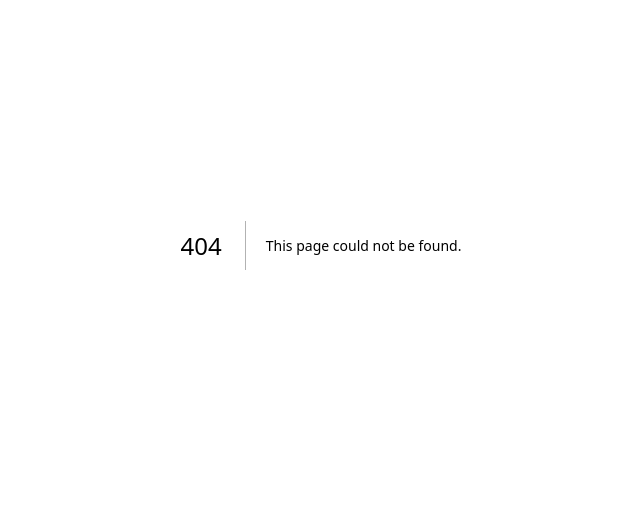
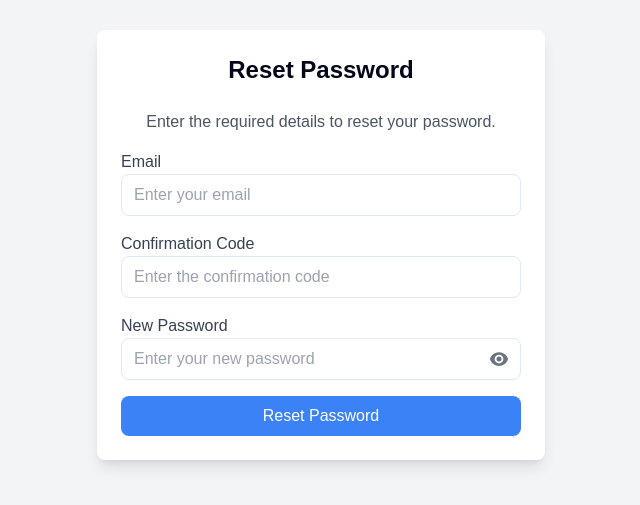
Before and after one commit to rahuljha-07/ENPM-613-FE, a Next.js app: page /auth/reset-password in a window 1280 px wide. Before the commit this address had no page. Shown: the part 155-660 px from the top of the page, without its empty margins (319-959 px from the left). Built offline with nearby package versions, Linux system fonts and the light colour scheme.

Commit message:
Auth for sign-in sign-up logout implemented

```diff
--- a/app/auth/forgot-password/page.tsx
+++ b/app/auth/forgot-password/page.tsx
@@ -1,6 +1,7 @@
 "use client";
 
 import React, { useState } from 'react';
+import { useRouter } from 'next/navigation';
 import { ToastContainer, toast } from 'react-toastify';
 import 'react-toastify/dist/ReactToastify.css';
 
@@ -9,6 +10,7 @@ const FORGOT_PASSWORD_URL = `${process.env.NEXT_PUBLIC_ILIM_BE}/auth/forgot-pass
 export default function ForgotPassword() {
   const [email, setEmail] = useState('');
   const [loading, setLoading] = useState(false);
+  const router = useRouter();
 
   // Handle form submission
   const handleSubmit = async (e) => {
@@ -26,12 +28,14 @@ export default function ForgotPassword() {
         headers: {
           'Content-Type': 'application/json',
         },
-        body: JSON.stringify({ email }),
+        body: email,
       });
 
       if (response.ok) {
-        toast.success('Password reset link sent to your email!');
+        toast.success('Password reset confirmation code sent to your email!');
         setEmail(''); // Clear the email input after successful request
+        // Redirect to the reset-password page
+        router.push('/auth/reset-password');
       } else {
         const errorData = await response.json();
         toast.error(errorData.message || 'Failed to send reset link');
@@ -71,7 +75,7 @@ export default function ForgotPassword() {
             className="w-full bg-blue-500 text-white py-2 rounded-lg hover:bg-blue-600 transition-colors"
             disabled={loading}
           >
-            {loading ? 'Sending...' : 'Send Reset Link'}
+            {loading ? 'Sending...' : 'Send Reset OTP'}
           </button>
         </form>
 
--- /dev/null
+++ b/app/auth/reset-password/page.tsx
@@ -0,0 +1,137 @@
+"use client";
+
+import React, { useState } from 'react';
+import { useRouter } from 'next/navigation';
+import { ToastContainer, toast } from 'react-toastify';
+import { EyeIcon, EyeSlashIcon } from '@heroicons/react/24/solid';
+import 'react-toastify/dist/ReactToastify.css';
+
+const RESET_PASSWORD_URL = `${process.env.NEXT_PUBLIC_ILIM_BE}/auth/reset-password`;
+
+export default function ResetPassword() {
+  const [formData, setFormData] = useState({ email: '', confirmationCode: '', newPassword: '' });
+  const [showPassword, setShowPassword] = useState(false);
+  const [loading, setLoading] = useState(false);
+  const router = useRouter();
+
+  // Handle input changes
+  const handleChange = (e) => {
+    const { id, value } = e.target;
+    setFormData((prevData) => ({
+      ...prevData,
+      [id]: value,
+    }));
+  };
+
+  // Handle form submission
+  const handleSubmit = async (e) => {
+    e.preventDefault();
+
+    if (!formData.email || !formData.confirmationCode || !formData.newPassword) {
+      toast.error('Please fill in all fields');
+      return;
+    }
+
+    setLoading(true);
+    try {
+      const response = await fetch(RESET_PASSWORD_URL, {
+        method: 'POST',
+        headers: {
+          'Content-Type': 'application/json',
+        },
+        body: JSON.stringify(formData),
+      });
+
+      if (response.ok) {
+        toast.success('Password reset successful! You can now sign in.');
+        router.push('/auth/signin'); // Redirect to sign-in page upon success
+      } else {
+        const errorData = await response.json();
+        const errMsg = errorData.body.split('.')[0];
+        toast.error(errMsg || 'Failed to reset password');
+      }
+    } catch (error) {
+      console.error('Error during password reset:', error);
+      toast.error('An error occurred. Please try again.');
+    } finally {
+      setLoading(false);
+    }
+  };
+
+  return (
+    <div className="flex items-center justify-center min-h-screen bg-gray-100 p-4">
+      <ToastContainer position="top-right" autoClose={3000} hideProgressBar={false} />
+      <div className="w-full max-w-md bg-white rounded-lg shadow-lg p-6">
+        <h2 className="text-2xl font-bold text-center mb-6">Reset Password</h2>
+        <p className="text-center text-gray-600 mb-4">
+          Enter the required details to reset your password.
+        </p>
+        <form className="space-y-4" onSubmit={handleSubmit}>
+          {/* Email Field */}
+          <div>
+            <label htmlFor="email" className="block text-gray-700">Email</label>
+            <input
+              type="email"
+              id="email"
+              value={formData.email}
+              onChange={handleChange}
+              className="w-full px-3 py-2 border rounded-lg focus:outline-none focus:border-blue-500"
+              placeholder="Enter your email"
+              required
+            />
+          </div>
+
+          {/* Confirmation Code Field */}
+          <div>
+            <label htmlFor="confirmationCode" className="block text-gray-700">Confirmation Code</label>
+            <input
+              type="text"
+              id="confirmationCode"
+              value={formData.confirmationCode}
+              onChange={handleChange}
+              className="w-full px-3 py-2 border rounded-lg focus:outline-none focus:border-blue-500"
+              placeholder="Enter the confirmation code"
+              required
+            />
+          </div>
+
+          {/* New Password Field */}
+          <div>
+            <label htmlFor="newPassword" className="block text-gray-700">New Password</label>
+            <div className="relative">
+              <input
+                type={showPassword ? 'text' : 'password'}
+                id="newPassword"
+                value={formData.newPassword}
+                onChange={handleChange}
+                className="w-full px-3 py-2 border rounded-lg focus:outline-none focus:border-blue-500"
+                placeholder="Enter your new password"
+                required
+              />
+              <button
+                type="button"
+                onClick={() => setShowPassword(!showPassword)}
+                className="absolute inset-y-0 right-3 flex items-center text-gray-500"
+              >
+                {showPassword ? (
+                  <EyeSlashIcon className="w-5 h-5" aria-hidden="true" />
+                ) : (
+                  <EyeIcon className="w-5 h-5" aria-hidden="true" />
+                )}
+              </button>
+            </div>
+          </div>
+
+          {/* Submit Button */}
+          <button
+            type="submit"
+            className="w-full bg-blue-500 text-white py-2 rounded-lg hover:bg-blue-600 transition-colors"
+            disabled={loading}
+          >
+            {loading ? 'Resetting Password...' : 'Reset Password'}
+          </button>
+        </form>
+      </div>
+    </div>
+  );
+}
--- a/app/auth/signin/page.tsx
+++ b/app/auth/signin/page.tsx
@@ -3,15 +3,49 @@
 import React, { useState } from 'react';
 import { useRouter } from 'next/navigation';
 import { ToastContainer, toast } from 'react-toastify';
-import { EyeIcon, EyeSlashIcon } from '@heroicons/react/24/solid'; // Import icons from Heroicons
+import { EyeIcon, EyeSlashIcon } from '@heroicons/react/24/solid';
 import 'react-toastify/dist/ReactToastify.css';
 
 const SIGN_IN = `${process.env.NEXT_PUBLIC_ILIM_BE}/auth/sign-in`;
+const USER_ENDPOINT = `${process.env.NEXT_PUBLIC_ILIM_BE}/user`;
 
 export default function SignIn() {
   const [formData, setFormData] = useState({ email: '', password: '' });
-  const [showPassword, setShowPassword] = useState(false); // State for toggling password visibility
+  const [showPassword, setShowPassword] = useState(false);
   const router = useRouter();
+
+  // Function to store tokens in local storage
+  const storeTokensInLocalStorage = async (data) => {
+    try {
+      localStorage.setItem('accessToken', data.accessToken);
+    } catch (error) {
+      console.error("Failed to store tokens in local storage:", error);
+    }
+  };
+
+  // Function to retrieve and store user role in local storage
+  const fetchAndStoreUserRole = async () => {
+    try {
+      const accessToken = localStorage.getItem('accessToken');
+      const response = await fetch(USER_ENDPOINT, {
+        method: 'GET',
+        headers: {
+          'Authorization': `Bearer ${accessToken}`,
+          'Content-Type': 'application/json',
+        },
+      });
+      if (response.ok) {
+        const userData = await response.json();
+        console.log(userData)
+        const userRole = userData.body.role;
+        localStorage.setItem('role', userRole);
+      } else {
+        console.error("Failed to fetch user role:", response.statusText);
+      }
+    } catch (error) {
+      console.error("Error fetching user role:", error);
+    }
+  };
 
   // Handle input changes
   const handleChange = (e) => {
@@ -32,12 +66,17 @@ export default function SignIn() {
         headers: {
           'Content-Type': 'application/json',
         },
-        credentials:"include",
+        credentials: "include",
         body: JSON.stringify(formData),
       });
 
       if (response.ok) {
         const data = await response.json();
+
+        // Store tokens in local storage
+        await storeTokensInLocalStorage(data);
+        await fetchAndStoreUserRole();
+
         toast.success('Sign-in successful!');
         console.log('Sign-in successful:', data);
 
@@ -45,8 +84,8 @@ export default function SignIn() {
         router.push('/course-details');
       } else {
         const errorData = await response.json();
-        toast.error(errorData.message || 'Sign-in failed');
-
+        const errMsg= errorData.body.split('.')[0];
+        toast.error(errMsg || 'Sign-in failed');
       }
     } catch (error) {
       console.error('Error during sign-in:', error);
--- a/app/auth/signup/page.tsx
+++ b/app/auth/signup/page.tsx
@@ -51,17 +51,17 @@ export default function SignUp() {
         });
 
         if (response.ok) {
-          toast.success('Sign-up successful!');
+          toast.success(`${response.body}`);
           setFormData({
             name: '',
             birthdate: '',
             email: '',
             password: '',
           });
-          router.push('/auth/verification');
+          router.push(`/auth/verification?email=${formData.email}`);
         } else {
           const errorData = await response.json();
-          toast.error(`Sign-up failed: ${errorData.message}`);
+          toast.error(`Sign-up failed: ${errorData.body}`);
         }
       } catch (error) {
         console.error('Error during sign-up:', error);
--- a/app/auth/verification/page.tsx
+++ b/app/auth/verification/page.tsx
@@ -1,8 +1,7 @@
-// app/auth/verification/page.jsx
 "use client";
 
-import { useState } from 'react';
-import { useRouter } from 'next/navigation';
+import { useState, useEffect } from 'react';
+import { useRouter, useSearchParams } from 'next/navigation';
 import { ToastContainer, toast } from 'react-toastify';
 import 'react-toastify/dist/ReactToastify.css';
 
@@ -11,6 +10,15 @@ const VERIFY_ACCOUNT_URL = `${process.env.NEXT_PUBLIC_ILIM_BE}/auth/verify-accou
 export default function Verification() {
   const [verificationCode, setVerificationCode] = useState('');
   const router = useRouter();
+  const searchParams = useSearchParams();
+  const email = searchParams.get('email');  // Retrieve email from URL parameters
+
+  useEffect(() => {
+    if (!email) {
+      toast.error("Email is missing. Please go back to the sign-up page.");
+      router.push('/auth/signin');
+    }
+  }, [email, router]);
 
   // Handle input change
   const handleChange = (e) => {
@@ -27,12 +35,12 @@ export default function Verification() {
         headers: {
           'Content-Type': 'application/json',
         },
-        body: JSON.stringify({ code: verificationCode }),
+        body: JSON.stringify({ email, confirmationCode: verificationCode }), // Include email and confirmationCode
       });
 
       if (response.ok) {
         toast.success('Verification successful!');
-        router.push('/course-details');
+        router.push('/signin');
       } else {
         const errorData = await response.json();
         toast.error(errorData.message || 'Verification failed');
--- a/app/components/Sidebar.tsx
+++ b/app/components/Sidebar.tsx
@@ -1,10 +1,20 @@
-// components/Sidebar.tsx
+"use client";
 import React from 'react';
 import Link from 'next/link';
+import { useRouter } from 'next/navigation';
 import { Button } from '@/components/ui/button';
 import { Home, Book, User, HelpCircle, Settings, LogOut, FileText, Upload } from 'lucide-react';
 
 export default function Sidebar() {
+  const router = useRouter();
+
+  // Function to handle logout logic
+  const handleLogout = (e) => {
+    e.preventDefault(); // Prevent the default link behavior
+    localStorage.clear(); // Clear local storage
+    router.push('/'); // Redirect to the homepage
+  };
+
   return (
     <div className="w-20 lg:w-60 h-screen bg-gradient-to-br from-gray-800 to-gray-900 text-white flex flex-col items-center lg:items-start p-4">
       {/* Logo */}
@@ -22,15 +32,16 @@ export default function Sidebar() {
         <NavItem href="/about" label="About" icon={<FileText className="w-5 h-5 lg:w-6 lg:h-6" />} />
         <NavItem href="/settings" label="Settings" icon={<Settings className="w-5 h-5 lg:w-6 lg:h-6" />} />
         <NavItem href="/upload-course" label="Manage Courses" icon={<Upload className="w-5 h-5 lg:w-6 lg:h-6" />} />
-        <NavItem href="/" label="Logout" icon={<LogOut className="w-5 h-5 lg:w-6 lg:h-6" />} />
+        {/* Logout item with onClick handler */}
+        <NavItem href="/" label="Logout" icon={<LogOut className="w-5 h-5 lg:w-6 lg:h-6" />} onClick={handleLogout} />
       </nav>
     </div>
   );
 }
 
 // Individual Nav Item Component
-const NavItem = ({ href, label, icon }) => (
-  <Link href={href}>
+const NavItem = ({ href, label, icon, onClick }) => (
+  <Link href={href} onClick={onClick && label === "Logout" ? onClick : undefined}>
     <Button
       variant="ghost"
       className="flex items-center space-x-2 text-white w-full justify-center lg:justify-start lg:px-4 py-3 rounded-lg hover:bg-gradient-to-r hover:from-blue-500 hover:to-purple-500"
```
Also changed, not shown: 1 other file (tests, documents, lock files or other folders).
